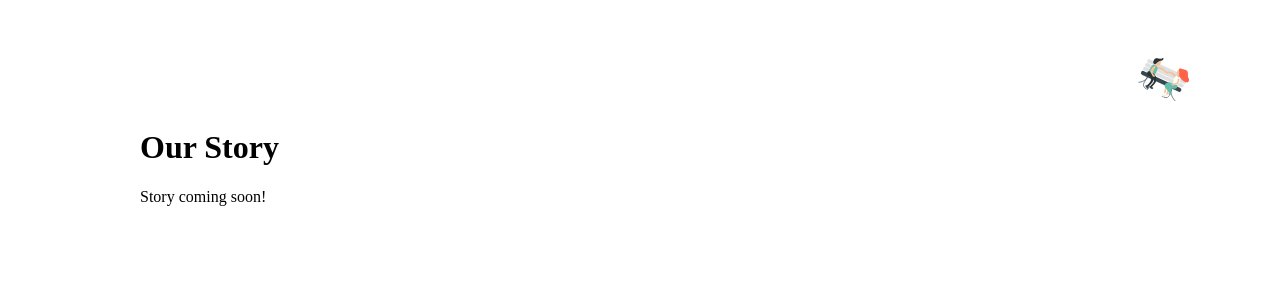
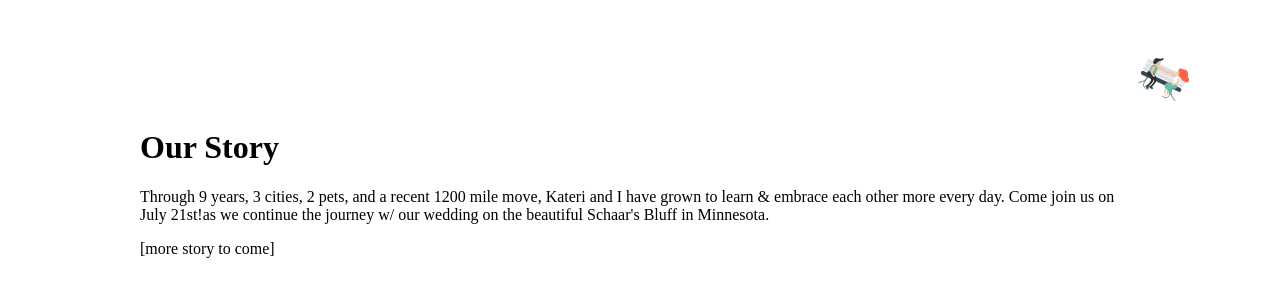
Before and after one commit to odayakanaasa/steve-and-kateri-wedding, a Gatsby site: page /our-story/ in a window 1280 px wide. Built offline with nearby package versions, Linux system fonts and the light colour scheme; Gatsby itself is replaced by a stand-in of ours; some packages are replaced by stand-ins of ours.

Commit message:
added blurb to our-story & fixed errors in home.css

```diff
--- a/content/posts/our-story.md
+++ b/content/posts/our-story.md
@@ -5,4 +5,6 @@ date: "01/01/2018"
 icon: "/icons/story.svg"
 ---
 
-Story coming soon!
+Through 9 years, 3 cities, 2 pets, and a recent 1200 mile move, Kateri and I have grown to learn & embrace each other more every day. Come join us on July 21st!as we continue the journey w/ our wedding on the beautiful Schaar's Bluff in Minnesota.
+
+[more story to come]
--- a/src/css/home.css
+++ b/src/css/home.css
@@ -26,12 +26,14 @@ a {
     width: 100%;
 }
 
-.trees-left img, .trees-right img {
+.trees-left img,
+.trees-right img {
     height: 3rem;
     margin-bottom: -15px;
 }
 
-.trees-left img:nth-child(odd), .trees-right img:nth-child(even) {
+.trees-left img:nth-child(odd),
+.trees-right img:nth-child(even) {
     height: 4rem;
     margin-bottom: -25px;
 }
```
